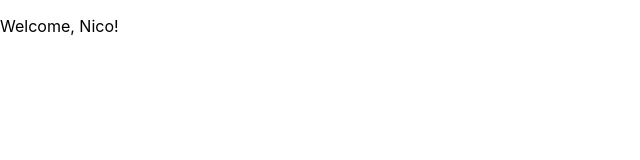
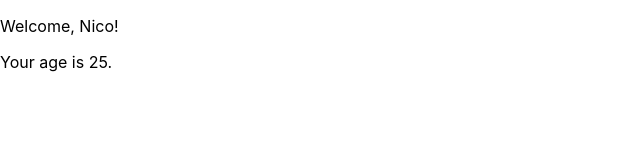
Before and after one commit to NicolaPisani/react, a React (Create React App) app in the folder hello/: page / in a window 1280 px wide. Shown: the top 160 px of the page, without its empty margins (0-640 px from the left). Built offline with nearby package versions, Linux system fonts and the light colour scheme.

Commit message:
second/propos

```diff
--- a/hello/src/App.js
+++ b/hello/src/App.js
@@ -5,7 +5,7 @@ class App extends React.Component {
   render() {
     return (
       <div>
-        <Welcome />
+        <Welcome name="Nico" age={25} />
       </div>
     );
   }
--- a/hello/src/Welcome.js
+++ b/hello/src/Welcome.js
@@ -2,8 +2,13 @@ import React from "react";
 
 class Welcome extends React.Component {
   render() {
-    const { name } = this.props;
-    return <p>Welcome, {name}!</p>;
+    const { name, age } = this.props;
+    return (
+      <div>
+        <p>Welcome, {name}!</p>
+        <p>Your age is {age}.</p>
+      </div>
+    );
   }
 }
 
```
